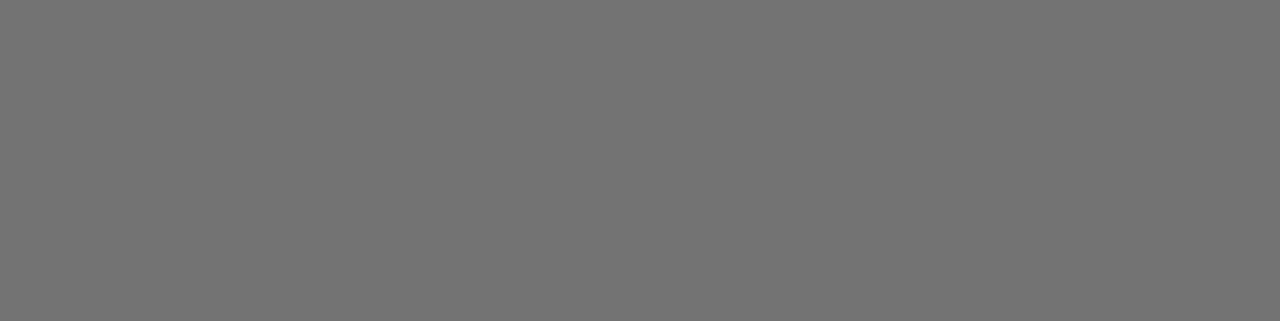
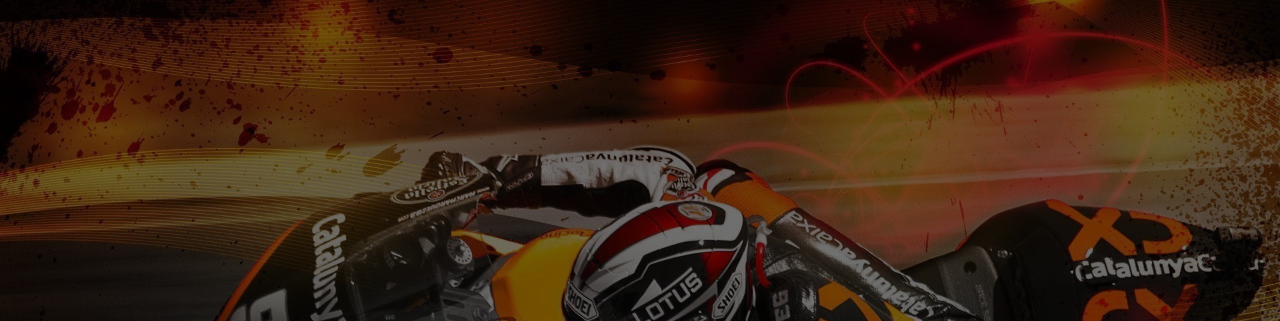
Before and after one commit to DualoDJ/DualoDJ.github.io, a plain HTML site: page index.html in a window 1280 px wide. Shown: the top 321 px of the page. Drawn offline with Linux system fonts and the light colour scheme.

Commit message:
Update index.html

```diff
--- a/index.html
+++ b/index.html
@@ -8,7 +8,7 @@
     body {
         margin: 0;
         font-family: 'Segoe UI', sans-serif;
-        background: url('1.png') no-repeat center center fixed;
+        background: url('picture1.png') no-repeat center center fixed;
         background-size: cover;
         color: #fff;
         text-align: center;
```
